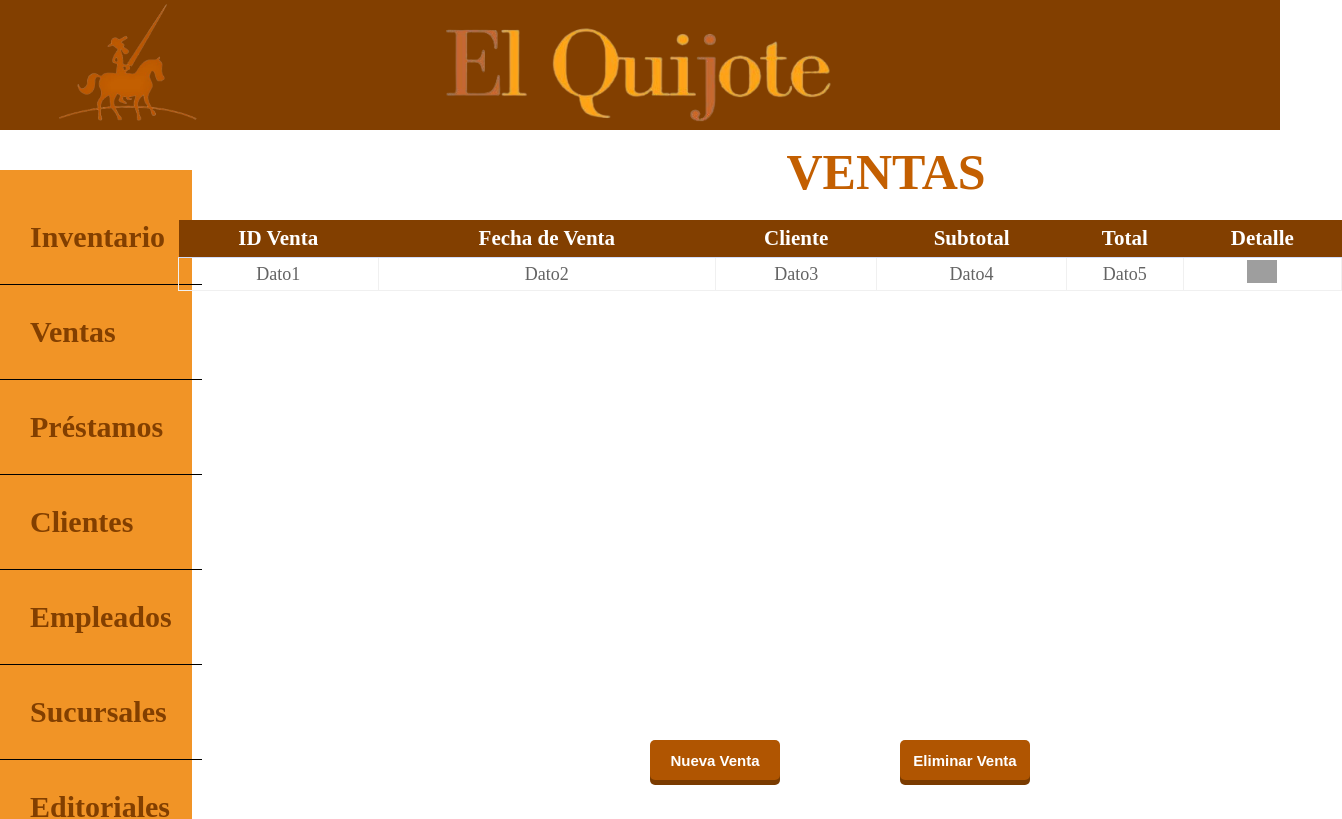
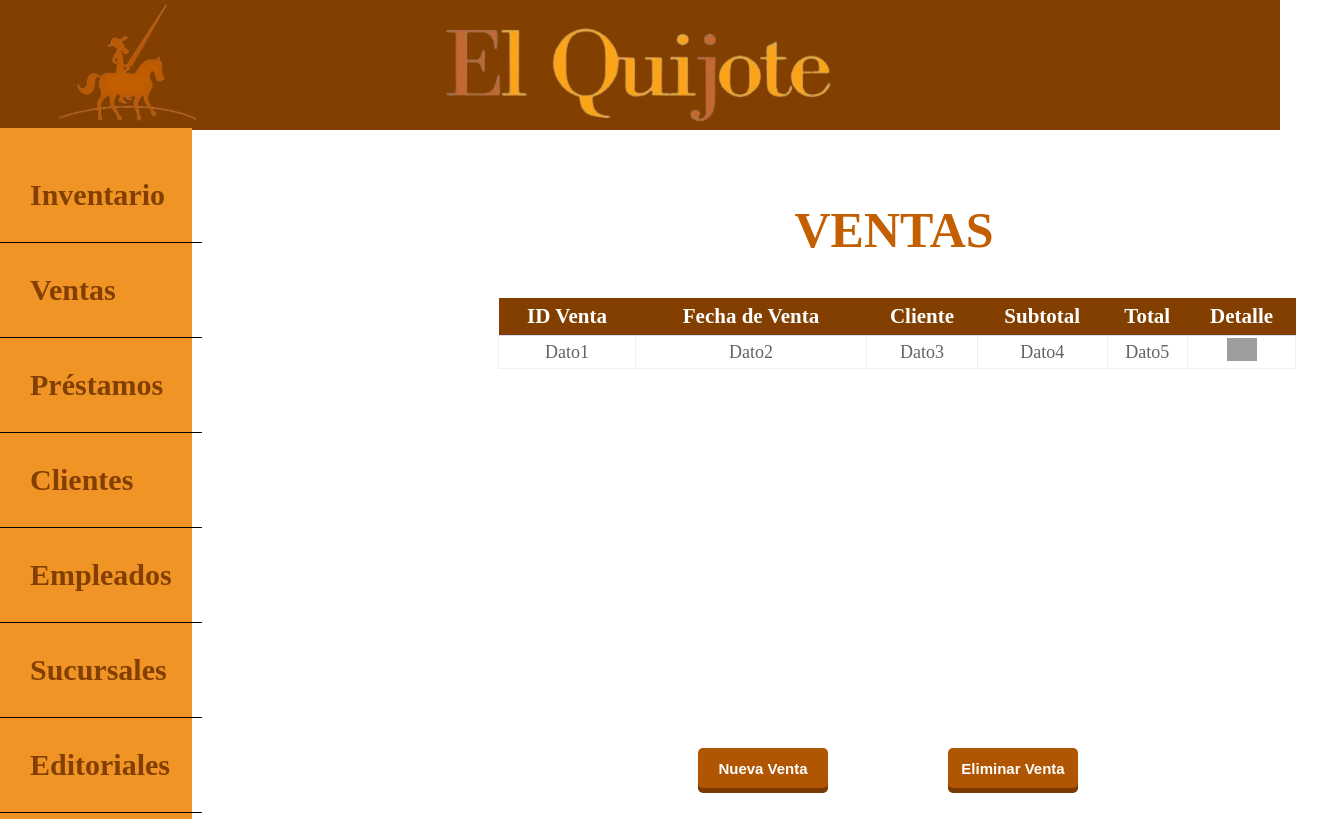
Before and after one commit to cuboalcub/front-Quijote, an Angular app: page /ventas in a window 1280 px wide. Shown: the top 819 px of the page, 1342 px wide, since content can reach past the window. Built offline with nearby package versions, Linux system fonts and the light colour scheme; grey boxes are pictures that could not be loaded.

Commit message:
fix ventas

```diff
--- a/src/app/Venta/ventas/ventas.component.css
+++ b/src/app/Venta/ventas/ventas.component.css
@@ -19,10 +19,12 @@
 }
 
 .tabla-container {
+    width: 100%;
     display: flex;
     justify-content: center;
     margin-top: 50px; /* Ajusta el margen superior */
-    margin-right: 100px; /* Ajusta el margen derecho */
+    padding-left: 320px;
+    padding-top: 20px;
 }
 
 th {
@@ -54,7 +56,7 @@ footer {
 
 .tabla {
     width: 100%; /* Ancho de la tabla */
-    max-width: 1200px; /* Ancho máximo de la tabla */
+    max-width: 1300px; /* Ancho máximo de la tabla */
     margin-top: 20px; /* Margen superior */
     border-collapse: collapse; /* Combina los bordes de la tabla */
     text-align: center; /* Centra el texto en las celdas */
@@ -121,3 +123,12 @@ footer {
 .boton-nuevo:active, .boton-borrar:active {
     box-shadow: 0 0 #7a3b00;
 }
+
+.botones-container{
+    position: absolute;
+    top: 750px;
+    left: 40px;
+}
+.ventas-container{
+    position: absolute;
+}
```
